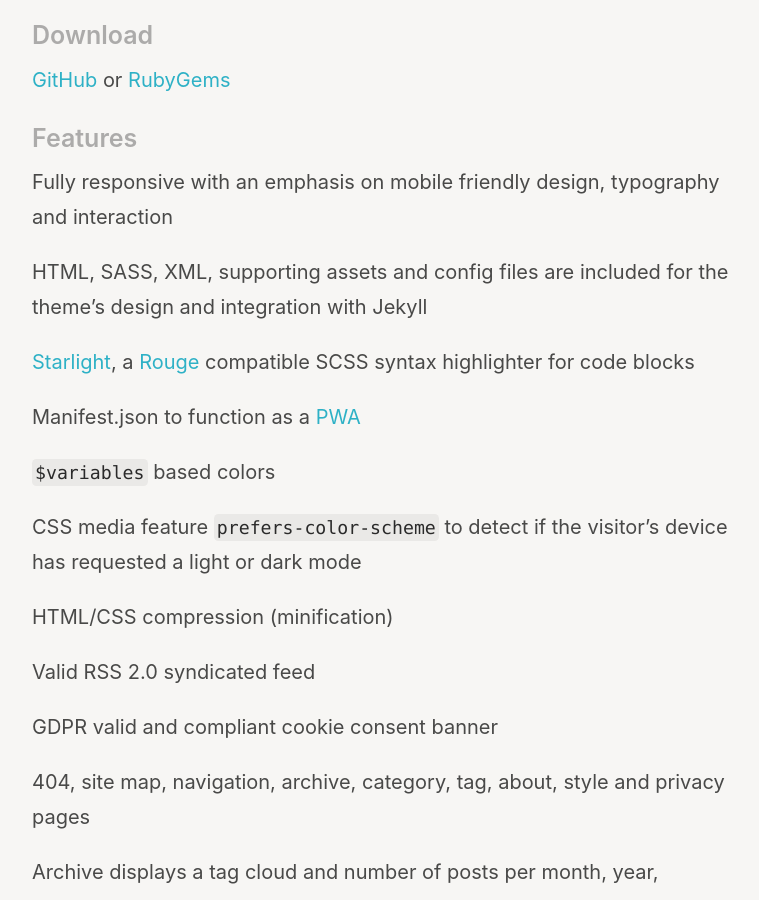
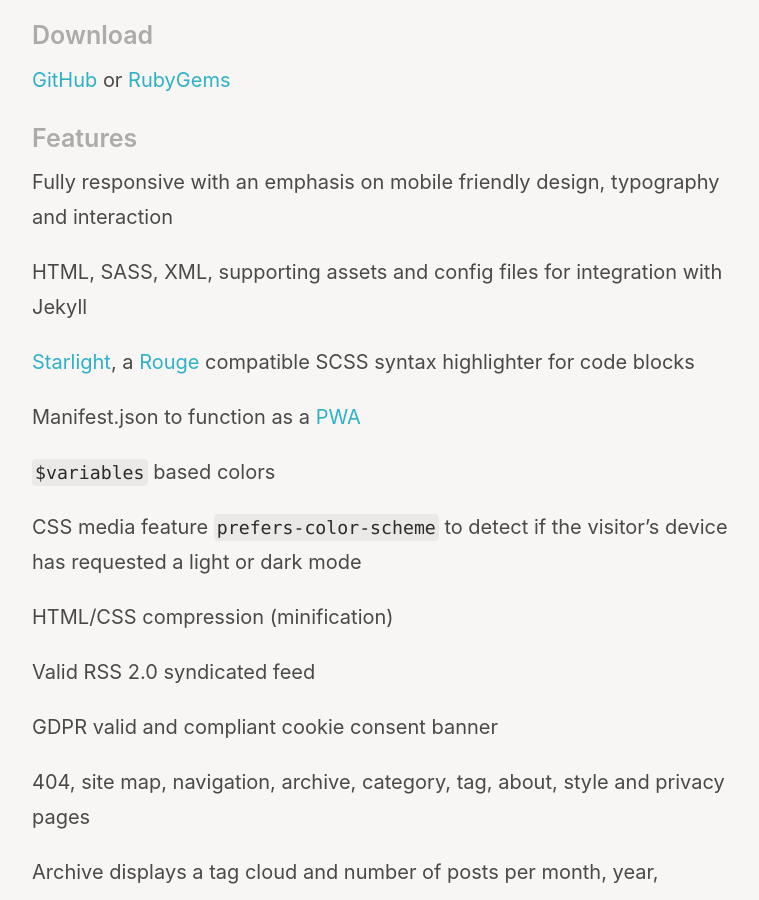
Before and after one commit to wertercatt/tooters, a Jekyll site: the page built from quattle.md, in a window 1280 px wide and 900 px high, scrolled down 479 px. Shown: the whole window, without its empty margins (258-1017 px from the left). Built offline with Jekyll 4.4.1, drawn with Linux system fonts in a browser that asks for light colours.

Commit message:
Updated quattle.md

```diff
--- a/quattle.md
+++ b/quattle.md
@@ -18,7 +18,7 @@
 ## <small>Features</small>
 Fully responsive with an emphasis on mobile friendly design, typography and interaction
 
-HTML, SASS, XML, supporting assets and config files are included for the theme's design and integration with Jekyll
+HTML, SASS, XML, supporting assets and config files for integration with Jekyll
 
 [Starlight](https://github.com/victorwynne/starlight), a [Rouge](https://github.com/rouge-ruby/rouge) compatible SCSS syntax highlighter for code blocks
 
```
